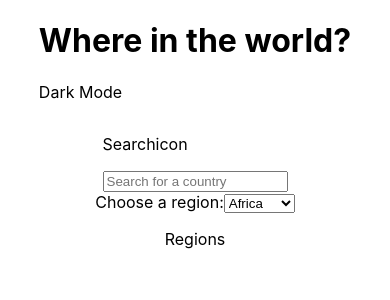
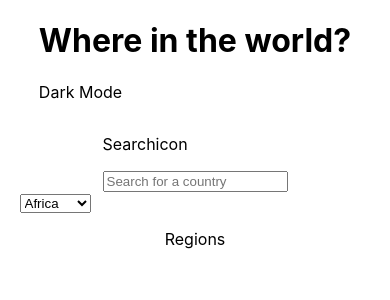
Before and after one commit to Marshnme/Countries, a React (Create React App) app: page / in a window 390 px wide. Shown: the top 300 px of the page. Built offline with nearby package versions, Linux system fonts and the light colour scheme.

Commit message:
mobile region filtering layout fixed

```diff
--- a/src/App.css
+++ b/src/App.css
@@ -3,6 +3,13 @@
   flex-flow: column nowrap;
   justify-content: center;
   align-items: center;
+}
+
+.FilterRegion{
+  display:flex;
+  flex-flow: row nowrap;
+  justify-content:flex-start;
+  width:90%;
 }
 
 .App-logo {
--- a/src/App.tsx
+++ b/src/App.tsx
@@ -11,7 +11,9 @@ function App() {
     <div className="App">
       <NavBar></NavBar>
       <SearchBar></SearchBar>
-      <FilterRegion></FilterRegion>
+      <div className="FilterRegion">
+        <FilterRegion></FilterRegion>
+      </div>
       <Regions></Regions>
     </div>
   );
--- a/src/components/FilterRegion.tsx
+++ b/src/components/FilterRegion.tsx
@@ -1,5 +1,9 @@
 import React from 'react';
 import styled from 'styled-components';
+
+// interface props{
+//     text:string;
+// }
 
 const FilterRegion = () => {
 
@@ -9,23 +13,29 @@ const FilterRegion = () => {
         display:flex;
         flex-flow: row nowrap;
         justify-content:space-evenly;
-        align-items:center;
-        width:90%;
+        align-items: flex-start;
+        width:50%;
         padding: 1vh 0;
         border:1px solid red;
       }
 
     `;
+
+    const Choices = styled.select`
+    @media (min-width:520px) {
+        width:80%;
+      }
+
+    `;
+
     return(
         <Container>
-            <label htmlFor="regions">Choose a region:</label>
-
-            <select name="regions" id="regions">
+            <Choices placeholder="Filter by Region" name="regions" id="regions">
                 <option value="Africa">Africa</option>
                 <option value="America">America</option>
                 <option value="Asia">Asia</option>
                 <option value="Europe">Europe</option>
-            </select>
+            </Choices>
         </Container>
     )
 }
```
